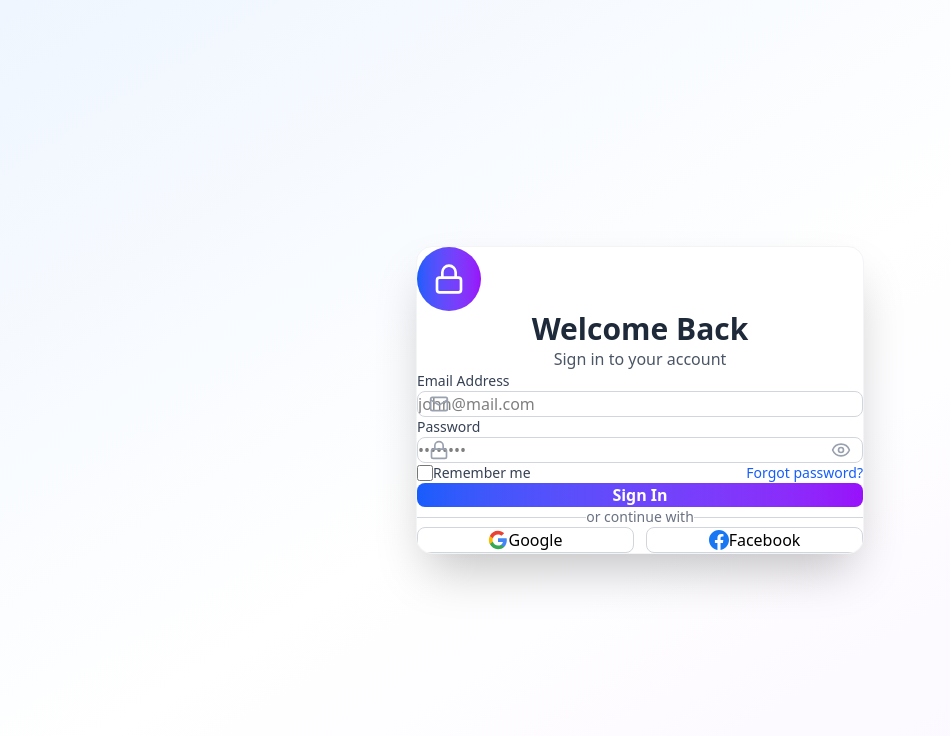
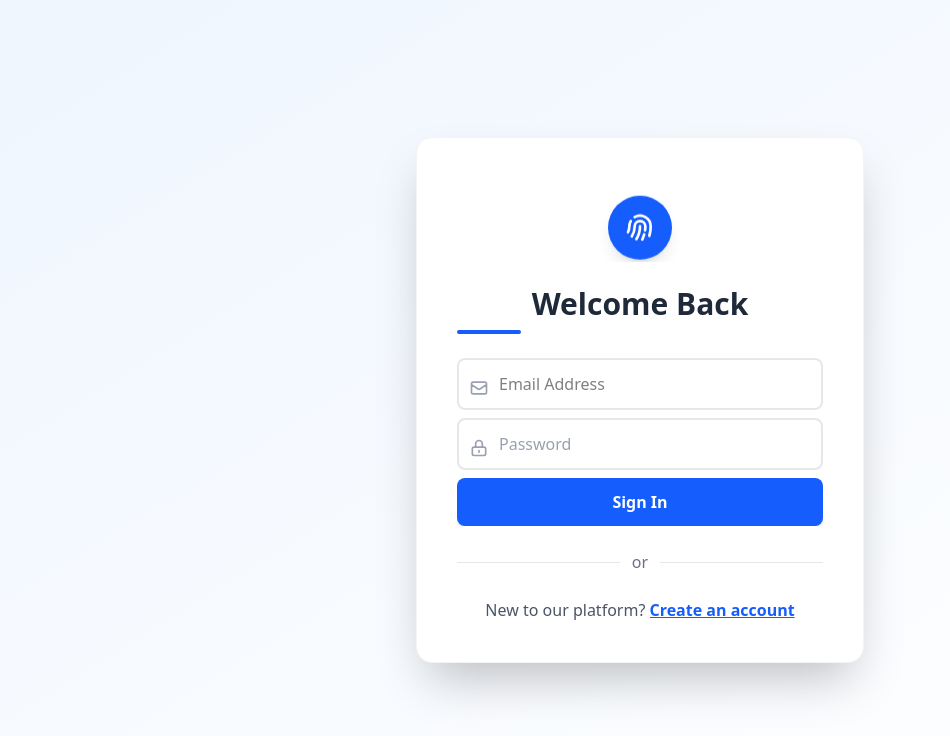
Before and after one commit to Aafreen18/E-commerce, a React (Vite) app: page /login in a window 1280 px wide. Shown: the top 736 px of the page, without its empty margins (0-950 px from the left). Built offline with nearby package versions, Linux system fonts and the light colour scheme.

Commit message:
fixed login

```diff
--- a/src/App.jsx
+++ b/src/App.jsx
@@ -27,7 +27,7 @@ const App = () => {
   return (
     <>
       <Routes>
-        {/* Register route - accessible without authentication */}
+        {/* login route - accessible without authentication */}
         <Route
           path="/login"
           element={
@@ -52,7 +52,7 @@ const App = () => {
                 <Footer />
               </>
             ) : (
-              <Navigate to="/register" replace />
+              <Navigate to="/login" replace />
             )
           }
         />
--- a/src/components/InfiniteProductList.jsx
+++ b/src/components/InfiniteProductList.jsx
@@ -93,7 +93,7 @@ const InfiniteProductList = () => {
             initial={{ opacity: 0, y: 30 }}
             animate={{ opacity: 1, y: 0 }}
             transition={{ duration: 0.5, delay: i * 0.02 }}
-            className="min-h-[300px] p-2 flex"
+            className="min-h-[300px] p-2 flex overflow-hidden"
           >
             <ProductCard product={product} />
           </motion.div>
--- a/src/pages/Login.jsx
+++ b/src/pages/Login.jsx
@@ -1,217 +1,180 @@
 import { useState } from 'react';
-import { motion } from 'framer-motion';
-import { Eye, EyeOff, Mail, Lock } from 'lucide-react';
+import axios from 'axios';
 
 const Login = ({ onLogin }) => {
-  const [showPassword, setShowPassword] = useState(false);
-  const [loginData, setLoginData] = useState({
+  const [isLogin, setIsLogin] = useState(true);
+  const [isSubmitting, setIsSubmitting] = useState(false);
+  const [formData, setFormData] = useState({
+    name: '',
     email: '',
     password: '',
-    rememberMe: false
+    avatar: ''
   });
-  const [errors, setErrors] = useState({});
-  const [isLoading, setIsLoading] = useState(false);
-  const [apiError, setApiError] = useState('');
 
-  const handleInputChange = (e) => {
-    const { name, value, type, checked } = e.target;
-    setLoginData(prev => ({
-      ...prev,
-      [name]: type === 'checkbox' ? checked : value
-    }));
-
-    if (errors[name]) {
-      setErrors(prev => ({ ...prev, [name]: '' }));
-    }
+  const toggleForm = () => {
+    setIsLogin(!isLogin);
+    setFormData({ name: '', email: '', password: '', avatar: '' });
   };
 
-  const validateForm = () => {
-    const newErrors = {};
-
-    if (!loginData.email.trim()) {
-      newErrors.email = 'Email is required';
-    } else if (!/\S+@\S+\.\S+/.test(loginData.email)) {
-      newErrors.email = 'Email is invalid';
-    }
-    if (!loginData.password) {
-      newErrors.password = 'Password is required';
-    }
-
-    setErrors(newErrors);
-    return Object.keys(newErrors).length === 0;
+  const handleChange = (e) => {
+    setFormData({ ...formData, [e.target.name]: e.target.value });
   };
 
   const handleSubmit = async (e) => {
     e.preventDefault();
-    if (!validateForm()) return;
-
-    setIsLoading(true);
-    setApiError('');
+    setIsSubmitting(true);
 
     try {
-      const response = await fetch("https://api.escuelajs.co/api/v1/auth/login", {
-        method: 'POST',
-        headers: { 'Content-Type': 'application/json' },
-        body: JSON.stringify({
-          email: loginData.email,
-          password: loginData.password
-        })
+      if (isLogin) {
+        const response = await axios.post('https://api.escuelajs.co/api/v1/auth/login', {
+          email: formData.email,
+          password: formData.password
         });
 
-      const data = await response.json();
+        localStorage.setItem('token', response.data.access_token);
+        onLogin(); // Navigate after auth
+      } else {
+        await axios.post('https://api.escuelajs.co/api/v1/users/', {
+          name: formData.name,
+          email: formData.email,
+          password: formData.password,
+          avatar: formData.avatar || 'https://i.imgur.com/6VBx3io.png' // Default avatar if empty
+        });
 
-      if (response.ok && data.access_token) {
-        // Store both tokens
-        localStorage.setItem('access_token', data.access_token);
-        localStorage.setItem('refresh_token', data.refresh_token);
-        onLogin(); // Call the success callback
-      } else {
-        setApiError(data.message || 'Login failed. Please check your credentials.');
+        alert('Registration successful! You can now log in.');
+        toggleForm(); // Switch to login after registering
       }
     } catch (error) {
-      setApiError('Network error. Please try again.');
+      alert(error.response?.data?.message || 'Something went wrong');
     } finally {
-      setIsLoading(false);
+      setIsSubmitting(false);
     }
   };
 
-  const containerVariants = {
-    hidden: { opacity: 0 },
-    visible: { opacity: 1, transition: { duration: 0.6 } }
-  };
-
-  const formVariants = {
-    hidden: { scale: 0.9, opacity: 0 },
-    visible: { scale: 1, opacity: 1, transition: { duration: 0.5 } }
-  };
-
   return (
-    <motion.div
-      className="min-h-screen bg-gradient-to-br from-blue-50 via-white to-purple-50 flex items-center justify-center p-4"
-      variants={containerVariants}
-      initial="hidden"
-      animate="visible"
-    >
-      <motion.div
-        className="max-w-md w-full bg-white rounded-2xl shadow-2xl p-8 border border-gray-100"
-        variants={formVariants}
-      >
-        <div className="text-center mb-8">
-          <div className="w-16 h-16 bg-gradient-to-r from-blue-600 to-purple-600 rounded-full flex items-center justify-center mx-auto mb-4">
-            <Lock className="w-8 h-8 text-white" />
+    <div className="flex justify-center items-center min-h-screen bg-gradient-to-br from-blue-50 to-white !p-8">
+      <div className="bg-white shadow-2xl rounded-2xl !p-10 w-full max-w-md transition-all duration-500 ease-in-out transform hover:scale-[1.01] border border-gray-100">
+        <div className="flex justify-center !mb-6 !pt-5">
+          <div className="w-16 h-16 bg-blue-600 rounded-full flex items-center justify-center shadow-lg animate-bounce">
+            <svg xmlns="http://www.w3.org/2000/svg" className="h-8 w-8 text-white" fill="none" viewBox="0 0 24 24" stroke="currentColor">
+              <path strokeLinecap="round" strokeLinejoin="round" strokeWidth={2} d="M12 11c0 3.517-1.009 6.799-2.753 9.571m-3.44-2.04l.054-.09A13.916 13.916 0 008 11a4 4 0 118 0c0 1.017-.07 2.019-.203 3m-2.118 6.844A21.88 21.88 0 0015.171 17m3.839 1.132c.645-2.266.99-4.659.99-7.132A8 8 0 008 4.07M3 15.364c.64-1.319 1-2.8 1-4.364 0-1.457.39-2.823 1.07-4" />
+            </svg>
           </div>
-          <h2 className="text-3xl font-bold text-gray-800 mb-2">Welcome Back</h2>
-          <p className="text-gray-600">Sign in to your account</p>
         </div>
-
-        {apiError && (
-          <motion.div
-            className="mb-4 p-3 bg-red-100 text-red-700 rounded-lg text-sm"
-            initial={{ opacity: 0, y: -10 }}
-            animate={{ opacity: 1, y: 0 }}
-          >
-            {apiError}
-          </motion.div>
+        <h2 className="text-3xl font-bold text-center !mb-6 text-gray-800">
+          {isLogin ? 'Welcome Back' : 'Create Account'}
+          <div className="w-16 h-1 bg-blue-600 mx-auto !mt-2 rounded-full"></div>
+        </h2>
+        <form onSubmit={handleSubmit} className="space-y-5">
+          {!isLogin && (
+            <>
+              <div className="relative">
+                <input
+                  type="text"
+                  name="name"
+                  placeholder="Full Name"
+                  value={formData.name}
+                  onChange={handleChange}
+                  className="w-full  !mb-2 border-2 border-gray-200 !p-3 !pl-10 rounded-lg focus:border-blue-600 focus:ring-1 focus:ring-blue-600 transition-all duration-300 outline-none placeholder-gray-400"
+                  required
+                />
+                <span className="absolute left-3 top-1/2 transform -translate-y-1/2 text-gray-400">
+                  <svg xmlns="http://www.w3.org/2000/svg" className="h-5 w-5" fill="none" viewBox="0 0 24 24" stroke="currentColor">
+                    <path strokeLinecap="round" strokeLinejoin="round" strokeWidth={2} d="M16 7a4 4 0 11-8 0 4 4 0 018 0zM12 14a7 7 0 00-7 7h14a7 7 0 00-7-7z" />
+                  </svg>
+                </span>
+              </div>
+              <div className="relative">
+                <input
+                  type="text"
+                  name="avatar"
+                  placeholder="Avatar URL (optional)"
+                  value={formData.avatar}
+                  onChange={handleChange}
+                  className="w-full  !mb-2 border-2 border-gray-200 !p-3 !pl-10 rounded-lg focus:border-blue-600 focus:ring-1 focus:ring-blue-600 transition-all duration-300 outline-none placeholder-gray-400"
+                />
+                <span className="absolute left-3 top-1/2 transform -translate-y-1/2 text-gray-400">
+                  <svg xmlns="http://www.w3.org/2000/svg" className="h-5 w-5" fill="none" viewBox="0 0 24 24" stroke="currentColor">
+                    <path strokeLinecap="round" strokeLinejoin="round" strokeWidth={2} d="M4 16l4.586-4.586a2 2 0 012.828 0L16 16m-2-2l1.586-1.586a2 2 0 012.828 0L20 14m-6-6h.01M6 20h12a2 2 0 002-2V6a2 2 0 00-2-2H6a2 2 0 00-2 2v12a2 2 0 002 2z" />
+                  </svg>
+                </span>
+              </div>
+            </>
           )}
-
-        <form onSubmit={handleSubmit} className="space-y-4">
-          <div>
-            <label className="block text-sm font-medium text-gray-700 mb-2">Email Address</label>
           <div className="relative">
-              <Mail className="absolute left-3 top-1/2 transform -translate-y-1/2 text-gray-400 w-5 h-5" />
             <input
               type="email"
               name="email"
-                value={loginData.email}
-                onChange={handleInputChange}
-                className={`w-full pl-10 pr-4 py-3 border rounded-lg focus:ring-2 focus:ring-blue-500 focus:border-transparent transition-all duration-300 ${errors.email ? 'border-red-500' : 'border-gray-300'}`}
-                placeholder="john@mail.com"
+              placeholder="Email Address"
+              value={formData.email}
+              onChange={handleChange}
+              autoComplete="off"
+              readOnly // This will be removed on focus
+              onFocus={(e) => e.target.removeAttribute('readOnly')}
+              className="w-full !mb-2 border-2 z-10 border-gray-200 !p-3 !pl-10 rounded-lg focus:border-blue-600 focus:ring-1 focus:ring-blue-600 transition-all duration-300 outline-none "
+              required
             />
+            <span className="absolute left-3 top-1/2 transform -translate-y-1/2 text-gray-400">
+              <svg xmlns="http://www.w3.org/2000/svg" className="h-5 w-5" fill="none" viewBox="0 0 24 24" stroke="currentColor">
+                <path strokeLinecap="round" strokeLinejoin="round" strokeWidth={2} d="M3 8l7.89 5.26a2 2 0 002.22 0L21 8M5 19h14a2 2 0 002-2V7a2 2 0 00-2-2H5a2 2 0 00-2 2v10a2 2 0 002 2z" />
+              </svg>
+            </span>
           </div>
-            {errors.email && <p className="text-red-500 text-sm mt-1">{errors.email}</p>}
+          <div className="relative">
+            <input
+              type="password"
+              name="password"
+              placeholder="Password"
+              value={formData.password}
+              onChange={handleChange}
+              autoComplete="off"
+              readOnly // This will be removed on focus
+              onFocus={(e) => e.target.removeAttribute('readOnly')}
+              className="w-full  !mb-2 border-2 border-gray-200 !p-3 !pl-10 rounded-lg focus:border-blue-600 focus:ring-1 focus:ring-blue-600 transition-all duration-300 outline-none placeholder-gray-400"
+              required
+            />
+            <span className="absolute left-3 top-1/2 transform -translate-y-1/2 text-gray-400">
+              <svg xmlns="http://www.w3.org/2000/svg" className="h-5 w-5" fill="none" viewBox="0 0 24 24" stroke="currentColor">
+                <path strokeLinecap="round" strokeLinejoin="round" strokeWidth={2} d="M12 15v2m-6 4h12a2 2 0 002-2v-6a2 2 0 00-2-2H6a2 2 0 00-2 2v6a2 2 0 002 2zm10-10V7a4 4 0 00-8 0v4h8z" />
+              </svg>
+            </span>
           </div>
-
-          <div>
-            <label className="block text-sm font-medium text-gray-700 mb-2">Password</label>
-            <div className="relative">
-              <Lock className="absolute left-3 top-1/2 transform -translate-y-1/2 text-gray-400 w-5 h-5" />
-              <input
-                type={showPassword ? "text" : "password"}
-                name="password"
-                value={loginData.password}
-                onChange={handleInputChange}
-                className={`w-full pl-10 pr-12 py-3 border rounded-lg focus:ring-2 focus:ring-blue-500 focus:border-transparent transition-all duration-300 ${errors.password ? 'border-red-500' : 'border-gray-300'}`}
-                placeholder="••••••••"
-              />
           <button
-                type="button"
-                onClick={() => setShowPassword(!showPassword)}
-                className="absolute right-3 top-1/2 transform -translate-y-1/2 text-gray-400 hover:text-gray-600"
+            type="submit"
+            disabled={isSubmitting}
+            className={`w-full bg-blue-600 text-white font-semibold !py-3 rounded-lg hover:bg-blue-700 transition-all duration-300 shadow-md hover:shadow-lg flex items-center justify-center ${isSubmitting ? 'opacity-80' : ''}`}
           >
-                {showPassword ? <EyeOff className="w-5 h-5" /> : <Eye className="w-5 h-5" />}
+            {isSubmitting ? (
+              <>
+                <svg className="animate-spin -ml-1 !mr-3 h-5 w-5 text-white" xmlns="http://www.w3.org/2000/svg" fill="none" viewBox="0 0 24 24">
+                  <circle className="opacity-25" cx="12" cy="12" r="10" stroke="currentColor" strokeWidth="4"></circle>
+                  <path className="opacity-75" fill="currentColor" d="M4 12a8 8 0 018-8V0C5.373 0 0 5.373 0 12h4zm2 5.291A7.962 7.962 0 014 12H0c0 3.042 1.135 5.824 3 7.938l3-2.647z"></path>
+                </svg>
+                Processing...
+              </>
+            ) : isLogin ? (
+              'Sign In'
+            ) : (
+              'Sign Up'
+            )}
           </button>
+        </form>
+        <div className="flex items-center !my-6">
+          <div className="flex-1 border-t border-gray-200"></div>
+          <span className="!px-3 text-gray-500">or</span>
+          <div className="flex-1 border-t border-gray-200"></div>
         </div>
-            {errors.password && <p className="text-red-500 text-sm mt-1">{errors.password}</p>}
+        <p className="text-center text-gray-600">
+          {isLogin ? 'New to our platform?' : 'Already have an account?'}{' '}
+          <button
+            onClick={toggleForm}
+            className="text-blue-600 hover:text-blue-800 font-semibold underline transition-colors duration-300"
+          >
+            {isLogin ? 'Create an account' : 'Sign in'}
+          </button>
+        </p>
       </div>
-
-          <div className="flex items-center justify-between">
-            <div className="flex items-center">
-              <input
-                type="checkbox"
-                name="rememberMe"
-                checked={loginData.rememberMe}
-                onChange={handleInputChange}
-                className="w-4 h-4 text-blue-600 focus:ring-blue-500 border-gray-300 rounded"
-              />
-              <label className="ml-2 text-sm text-gray-700">Remember me</label>
     </div>
-            <a href="#" className="text-sm text-blue-600 hover:underline">Forgot password?</a>
-          </div>
-
-          <motion.button
-            type="submit"
-            className="w-full bg-gradient-to-r from-blue-600 to-purple-600 text-white py-3 rounded-lg font-semibold hover:from-blue-700 hover:to-purple-700 transition-all duration-300 transform hover:scale-105 mt-6"
-            whileHover={{ scale: 1.02 }}
-            whileTap={{ scale: 0.98 }}
-            disabled={isLoading}
-          >
-            {isLoading ? 'Signing In...' : 'Sign In'}
-          </motion.button>
-        </form>
-
-        <div className="mt-6 flex items-center">
-          <div className="flex-1 border-t border-gray-300"></div>
-          <span className="px-4 text-gray-500 text-sm">or continue with</span>
-          <div className="flex-1 border-t border-gray-300"></div>
-        </div>
-
-        <div className="mt-4 grid grid-cols-2 gap-3">
-          <motion.button
-            className="flex items-center justify-center px-4 py-2 border border-gray-300 rounded-lg hover:bg-gray-50 transition-colors duration-300"
-            whileHover={{ scale: 1.02 }}
-            whileTap={{ scale: 0.98 }}
-          >
-            <svg className="w-5 h-5 mr-2" viewBox="0 0 24 24">
-              <path fill="#4285F4" d="M22.56 12.25c0-.78-.07-1.53-.2-2.25H12v4.26h5.92c-.26 1.37-1.04 2.53-2.21 3.31v2.77h3.57c2.08-1.92 3.28-4.74 3.28-8.09z"/>
-              <path fill="#34A853" d="M12 23c2.97 0 5.46-.98 7.28-2.66l-3.57-2.77c-.98.66-2.23 1.06-3.71 1.06-2.86 0-5.29-1.93-6.16-4.53H2.18v2.84C3.99 20.53 7.7 23 12 23z"/>
-              <path fill="#FBBC05" d="M5.84 14.09c-.22-.66-.35-1.36-.35-2.09s.13-1.43.35-2.09V7.07H2.18C1.43 8.55 1 10.22 1 12s.43 3.45 1.18 4.93l2.85-2.22.81-.62z"/>
-              <path fill="#EA4335" d="M12 5.38c1.62 0 3.06.56 4.21 1.64l3.15-3.15C17.45 2.09 14.97 1 12 1 7.7 1 3.99 3.47 2.18 7.07l3.66 2.84c.87-2.6 3.3-4.53 6.16-4.53z"/>
-            </svg>
-            Google
-          </motion.button>
-          <motion.button
-            className="flex items-center justify-center px-4 py-2 border border-gray-300 rounded-lg hover:bg-gray-50 transition-colors duration-300"
-            whileHover={{ scale: 1.02 }}
-            whileTap={{ scale: 0.98 }}
-          >
-            <svg className="w-5 h-5 mr-2" fill="#1877F2" viewBox="0 0 24 24">
-              <path d="M24 12.073c0-6.627-5.373-12-12-12s-12 5.373-12 12c0 5.99 4.388 10.954 10.125 11.854v-8.385H7.078v-3.47h3.047V9.43c0-3.007 1.792-4.669 4.533-4.669 1.312 0 2.686.235 2.686.235v2.953H15.83c-1.491 0-1.956.925-1.956 1.874v2.25h3.328l-.532 3.47h-2.796v8.385C19.612 23.027 24 18.062 24 12.073z"/>
-            </svg>
-            Facebook
-          </motion.button>
-        </div>
-      </motion.div>
-    </motion.div>
   );
 };
 
```
Lines whose indentation alone changed are shown as unchanged.
